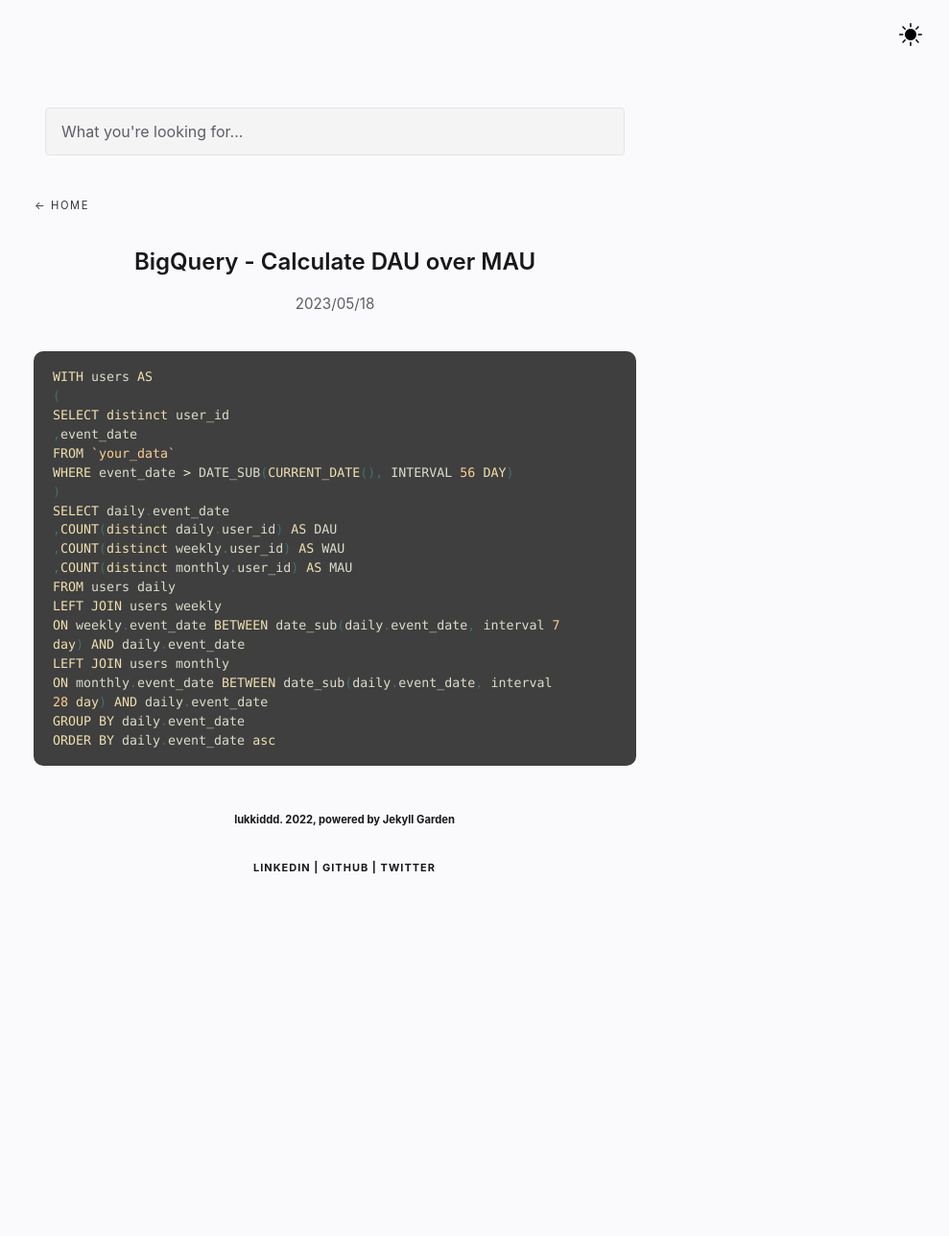
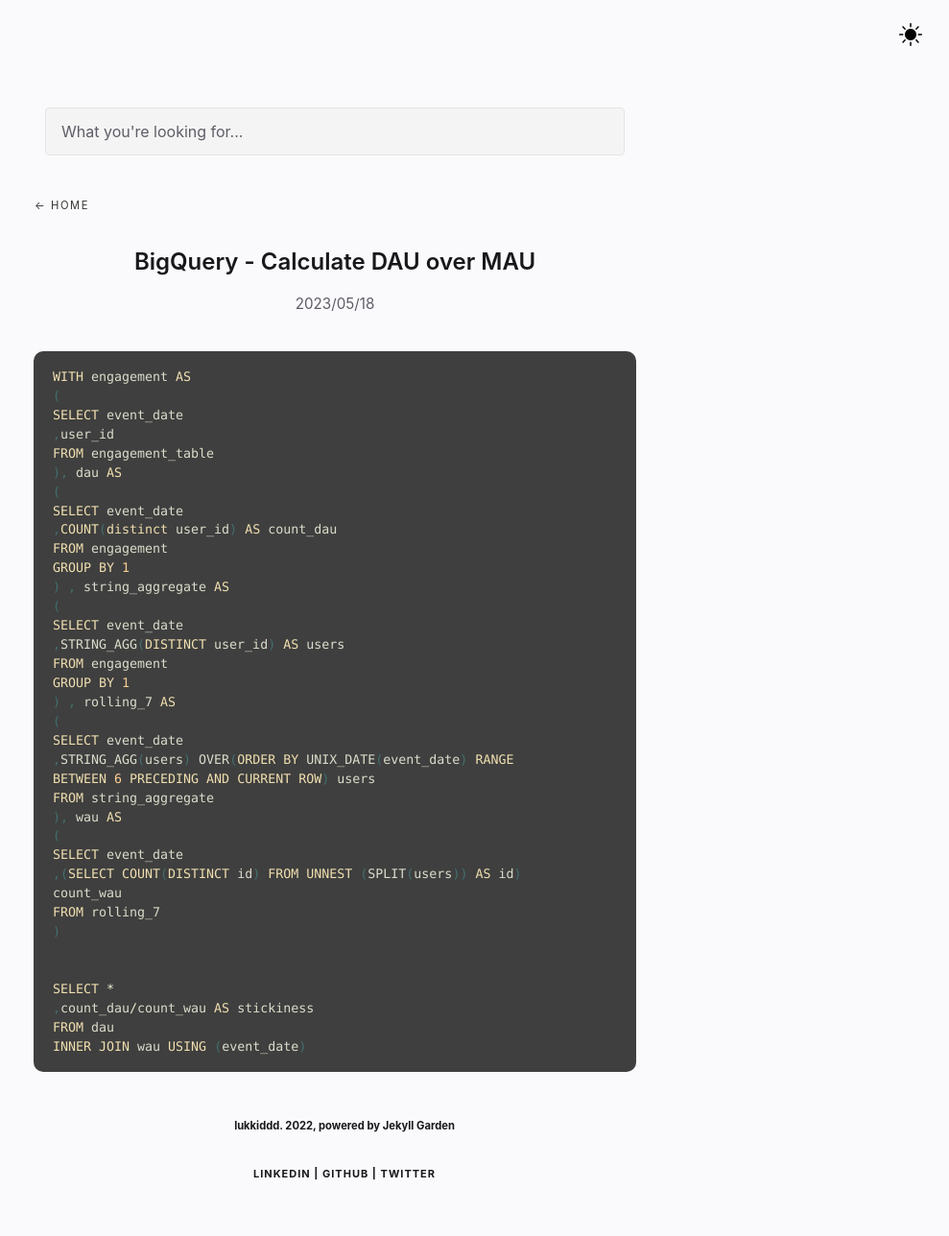
Before and after one commit to lukkiddd/lukkiddd.github.io, a Jekyll site: the page built from _notes/Public/BigQuery - Calculate DAU over MAU.md, in a window 1280 px wide. Shown: the whole page at 96% size, without its empty margins (291-1280 px from the left). Built offline with Jekyll 4.4.1, drawn with Linux system fonts in a browser that asks for light colours; before the commit the page ends 969 px from its top, so only the background shows below that.

Commit message:
Change script of stickiness

````diff
--- a/_notes/Public/BigQuery - Calculate DAU over MAU.md
+++ b/_notes/Public/BigQuery - Calculate DAU over MAU.md
@@ -5,25 +5,39 @@ date : 18-05-2023
 ---
 
 
+```sql
+WITH engagement AS
+(
+	SELECT  event_date
+			,user_id
+	FROM engagement_table
+), dau AS
+(
+	SELECT  event_date
+	       ,COUNT(distinct user_id) AS count_dau
+	FROM engagement
+	GROUP BY  1
+) , string_aggregate AS
+(
+	SELECT  event_date
+	       ,STRING_AGG(DISTINCT user_id) AS users
+	FROM engagement
+	GROUP BY  1
+) , rolling_7 AS
+(
+	SELECT  event_date
+	       ,STRING_AGG(users) OVER(ORDER BY UNIX_DATE(event_date) RANGE BETWEEN 6 PRECEDING AND CURRENT ROW) users
+	FROM string_aggregate
+), wau AS
+(
+	SELECT  event_date
+	       ,(SELECT  COUNT(DISTINCT id) FROM UNNEST (SPLIT(users)) AS id) count_wau
+	FROM rolling_7
+)
 
 
-```sql
-WITH users AS
-(
-	SELECT  distinct user_id
-	       ,event_date
-	FROM `your_data`
-	WHERE event_date > DATE_SUB(CURRENT_DATE(), INTERVAL 56 DAY)
-)
-SELECT  daily.event_date
-       ,COUNT(distinct daily.user_id)   AS DAU
-       ,COUNT(distinct weekly.user_id)  AS WAU
-       ,COUNT(distinct monthly.user_id) AS MAU
-FROM users daily
-LEFT JOIN users weekly
-ON weekly.event_date BETWEEN date_sub(daily.event_date, interval 7 day) AND daily.event_date
-LEFT JOIN users monthly
-ON monthly.event_date BETWEEN date_sub(daily.event_date, interval 28 day) AND daily.event_date
-GROUP BY  daily.event_date
-ORDER BY daily.event_date asc
+SELECT  *
+       ,count_dau/count_wau AS stickiness
+FROM dau
+INNER JOIN wau USING (event_date)
 ```
````
